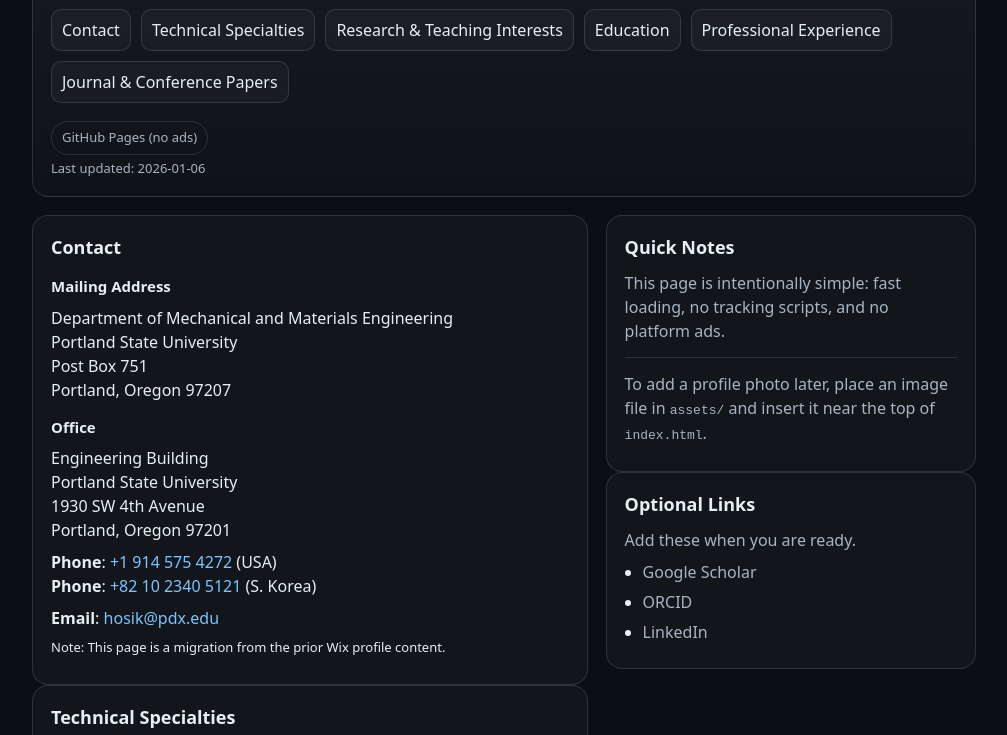
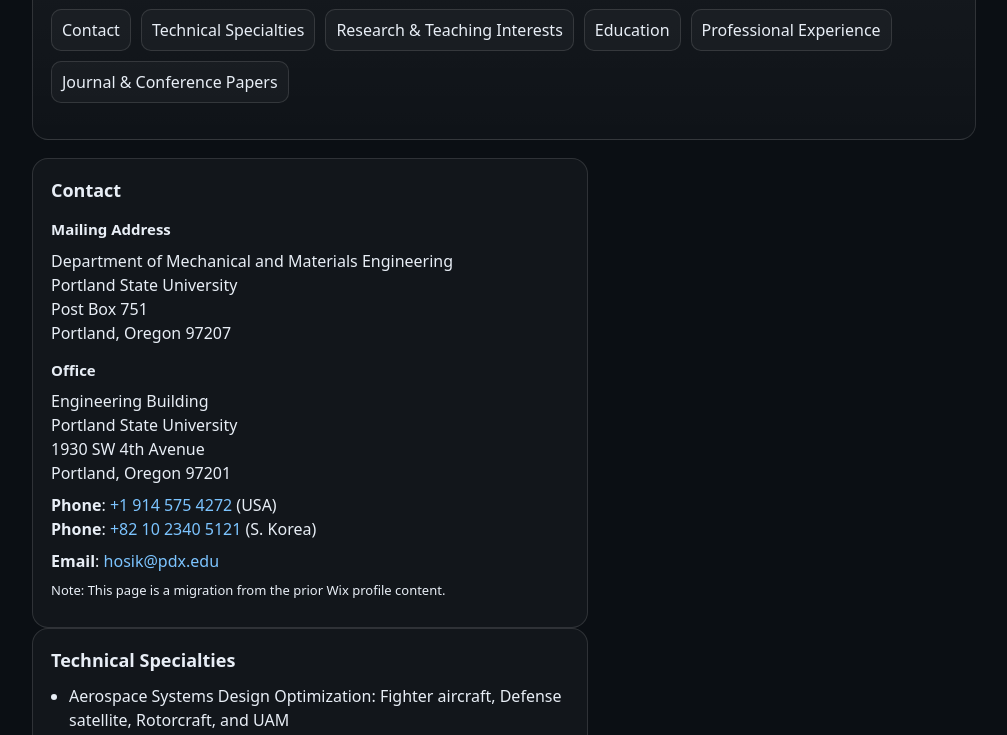
Before and after one commit to hosik-PSU/hosik-PSU.github.io, a plain HTML site: page index.html in a window 1280 px wide. Shown: the part 176-911 px from the top of the page, without its empty margins (136-1143 px from the left). Drawn offline with Linux system fonts and the light colour scheme.

Commit message:
Add files via upload

```diff
--- a/index.html
+++ b/index.html
@@ -14,7 +14,7 @@
         <div style="display:flex;gap:14px;align-items:center;flex-wrap:wrap">
           <img src="assets/profile.jpg" alt="Hosik Kim" style="width:96px;height:96px;border-radius:18px;object-fit:cover;border:1px solid var(--line)"/>
           <div>
-            <div class="small"><a href="/">English</a> · <a href="/ko/">한국어</a></div>
+            <div class="small"><a href="/">English</a> · <a href="/ko/">Korean</a></div>
             <h1 style="margin-top:6px">Hosik Kim</h1>
           </div>
         </div>
@@ -29,9 +29,7 @@
         </div>
       </div>
       <div>
-        <div class="badge">GitHub Pages (no ads)</div>
-        <div class="kicker">Last updated: 2026-01-06</div>
-      </div>
+</div>
     </header>
 
     <div class="grid">
@@ -158,30 +156,7 @@
           © Hosik Kim. Hosted on GitHub Pages.
         </p>
       </main>
-
-      <aside>
-        <section class="card">
-          <h2>Quick Notes</h2>
-          <p class="muted">
-            This page is intentionally simple: fast loading, no tracking scripts, and no platform ads.
-          </p>
-          <hr/>
-          <p class="muted">
-            To add a profile photo later, place an image file in <code>assets/</code> and insert it near the top of <code>index.html</code>.
-          </p>
-        </section>
-
-        <section class="card">
-          <h2>Optional Links</h2>
-          <p class="muted">Add these when you are ready.</p>
-          <ul>
-            <li><span class="muted">Google Scholar</span></li>
-            <li><span class="muted">ORCID</span></li>
-            <li><span class="muted">LinkedIn</span></li>
-          </ul>
-        </section>
-      </aside>
-    </div>
+</div>
   </div>
 </body>
 </html>
```
Also changed, not shown: ko/index.html (+3 -14 lines).
